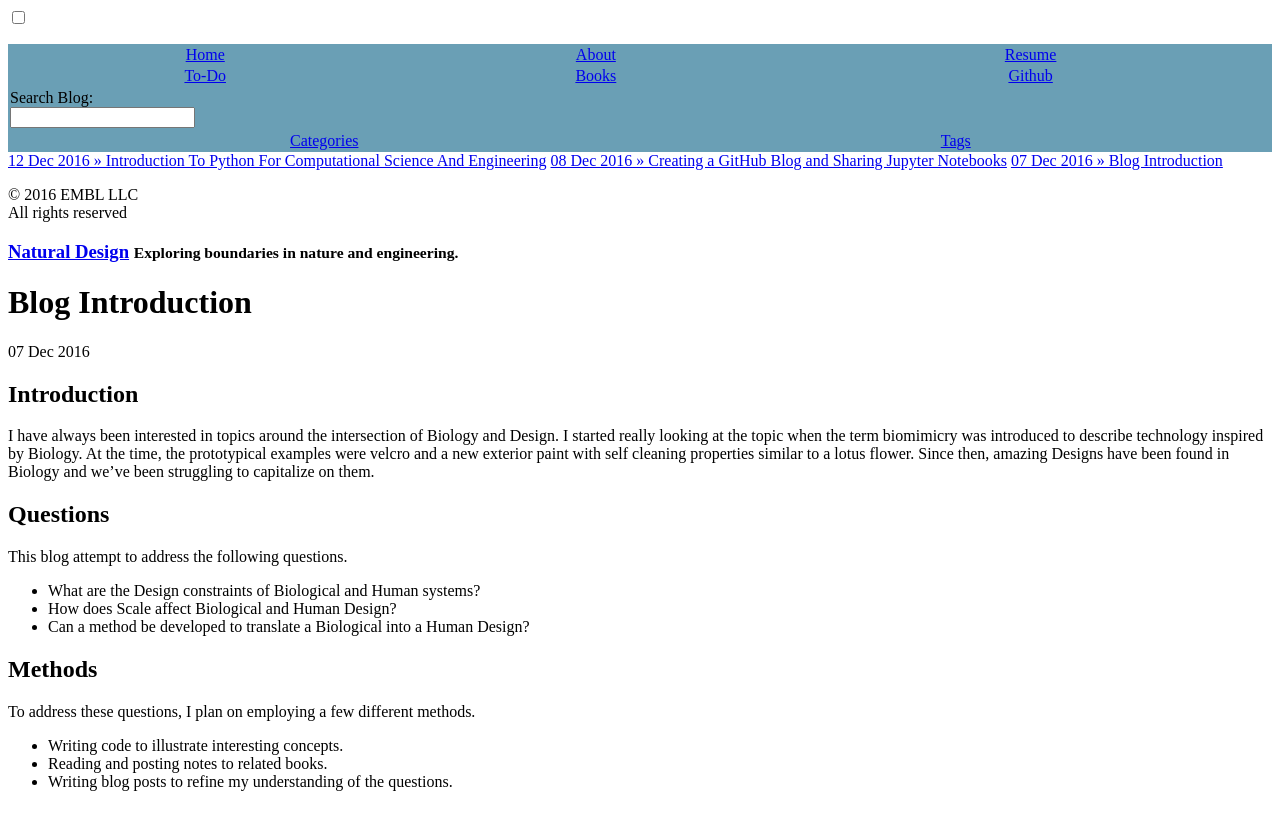
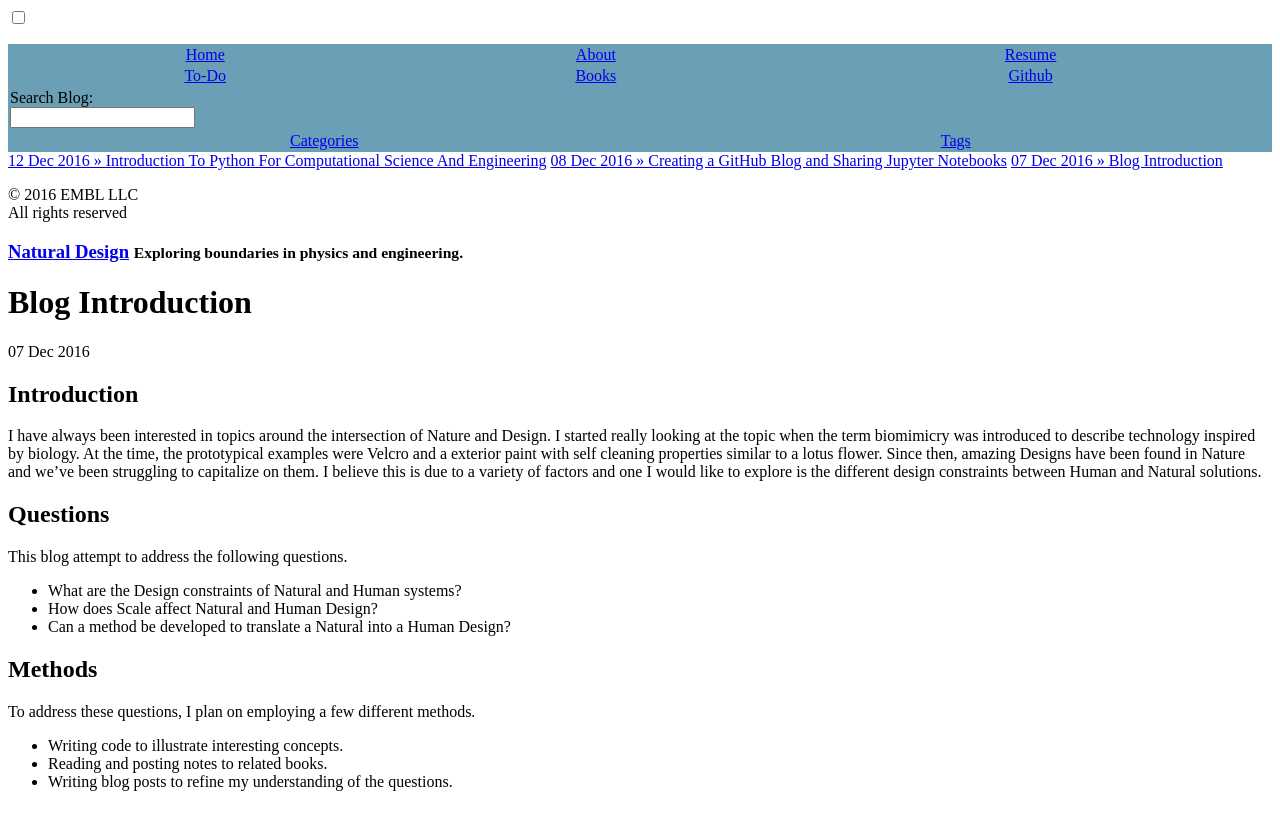
Before and after one commit to stembl/stembl.github.io, a Jekyll site: the page built from _posts/2016-12-07-blog-introduction.md, in a window 1280 px wide. Shown: the top 830 px of the page. Built offline with Jekyll 4.4.1, drawn with Linux system fonts in a browser that asks for light colours; comment, search, counter and statistics services are not loaded.

Commit message:
natural focus

```diff
--- a/_config.yml
+++ b/_config.yml
@@ -13,7 +13,7 @@ permalink:           pretty
 
 # Setup
 title:            Natural Design
-tagline:          Exploring boundaries in nature and engineering.
+tagline:          Exploring boundaries in physics and engineering.
 url:              http://stembl.github.io/
 paginate:            5
 baseurl:          /
--- a/_posts/2016-12-07-blog-introduction.md
+++ b/_posts/2016-12-07-blog-introduction.md
@@ -7,15 +7,15 @@ tags: goals
 ---
 ## Introduction
 
-I have always been interested in topics around the intersection of Biology and Design. I started really looking at the topic when the term biomimicry was introduced to describe technology inspired by Biology.  At the time, the prototypical examples were velcro and a new exterior paint with self cleaning properties similar to a lotus flower. Since then, amazing Designs have been found in Biology and we've been struggling to capitalize on them.
+I have always been interested in topics around the intersection of Nature and Design. I started really looking at the topic when the term biomimicry was introduced to describe technology inspired by biology.  At the time, the prototypical examples were Velcro and a exterior paint with self cleaning properties similar to a lotus flower. Since then, amazing Designs have been found in Nature and we've been struggling to capitalize on them. I believe this is due to a variety of factors and one I would like to explore is the different design constraints between Human and Natural solutions.
 
 ## Questions
 
 This blog attempt to address the following questions.
 
-* What are the Design constraints of Biological and Human systems?
-* How does Scale affect Biological and Human Design?
-* Can a method be developed to translate a Biological into a Human Design?
+* What are the Design constraints of Natural and Human systems?
+* How does Scale affect Natural and Human Design?
+* Can a method be developed to translate a Natural into a Human Design?
 
 ## Methods
 
```
